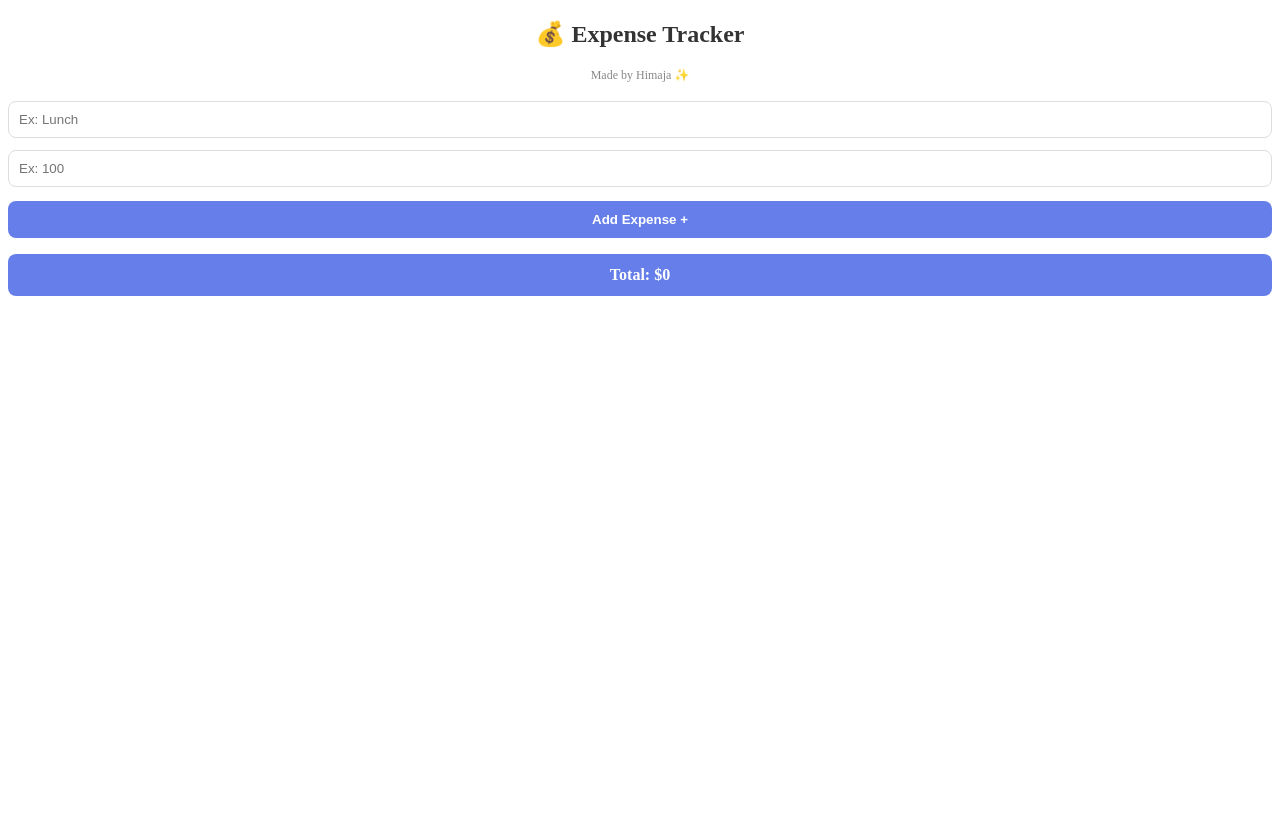
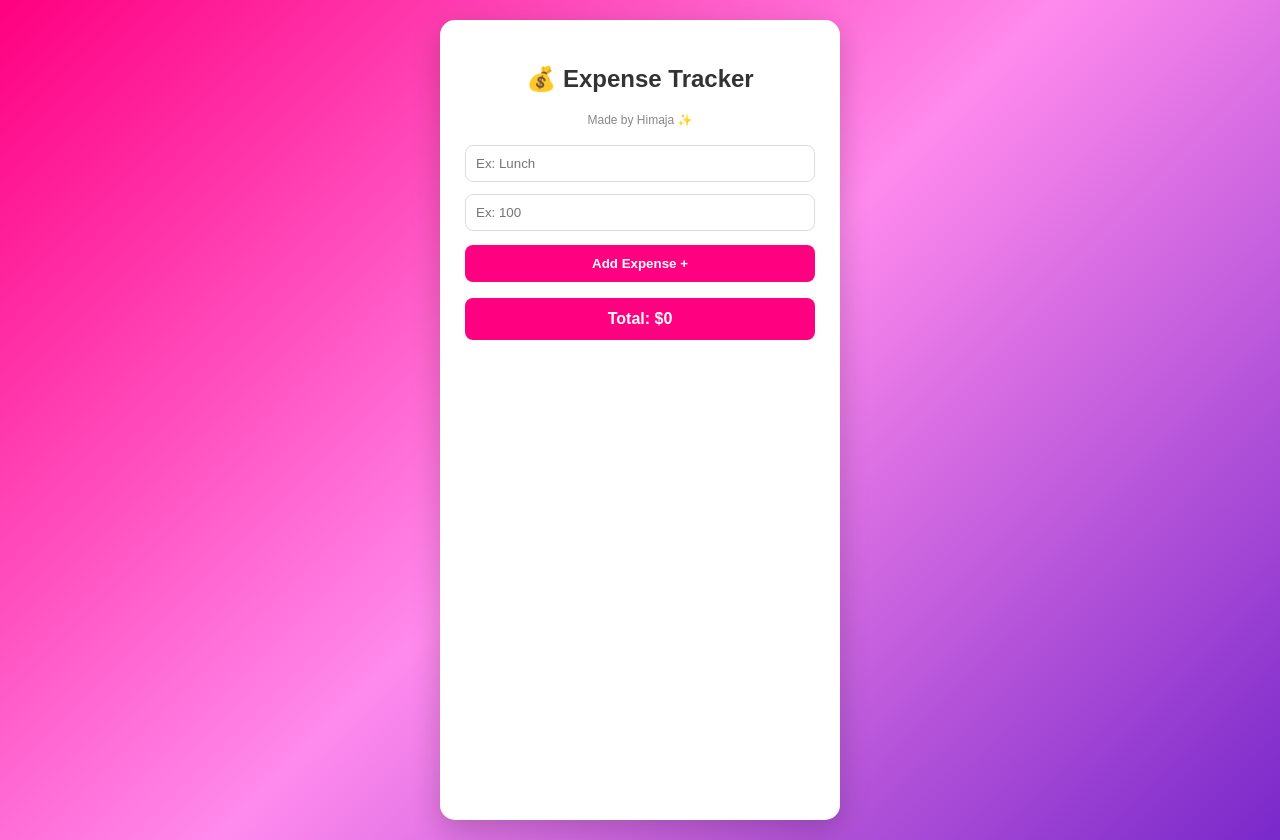
Before and after one commit to himaja-codes/My-first-project, a plain HTML site: page index.html in a window 1280 px wide. Before the commit the page ends 800 px from the top, so only its background shows below. Drawn offline with Linux system fonts and the light colour scheme.

Commit message:
Enhance styling and button color in index.html
Updated styles and button color for better aesthetics.

```diff
--- a/index.html
+++ b/index.html
@@ -3,14 +3,14 @@
 <head>
 <meta name="viewport" content="width=device-width, initial-scale=1.0">
 <title>Himaja's Expense Tracker</title>
-<style>
-background:linear-gradient(135deg,#ff0080,#ff8aed,#7928ca)font-family:Arial;display:flex;justify-content:center;padding:20px;min-height:100vh;margin:0}
+ <style>
+body{background:linear-gradient(135deg,#ff0080,#ff8aed,#7928ca);font-family:Arial;display:flex;justify-content:center;padding:20px;min-height:100vh;margin:0}
 .card{background:white;padding:25px;border-radius:15px;width:350px;box-shadow:0 10px 30px rgba(0,0,0,0.2)}
 h2{text-align:center;color:#333}
 input{width:100%;padding:10px;margin:6px 0;border:1px solid #ddd;border-radius:8px;box-sizing:border-box}
-button{width:100%;padding:11px;background:#667eea;color:white;border:none;border-radius:8px;font-weight:bold;margin-top:8px;cursor:pointer}
-li{background:#f5f5ff;padding:8px 10px;margin:5px 0;border-radius:6px;list-style:none}
-.total{background:#667eea;color:white;padding:12px;border-radius:8px;text-align:center;margin-top:15px;font-weight:bold}
+button{width:100%;padding:11px;background:#ff0080;color:white;border:none;border-radius:8px;font-weight:bold;margin-top:8px;cursor:pointer}
+li{background:#ffe6f3;padding:8px 10px;margin:5px 0;border-radius:6px;list-style:none}
+.total{background:#ff0080;color:white;padding:12px;border-radius:8px;text-align:center;margin-top:15px;font-weight:bold}
 ul{padding:0}
 </style>
 </head>
```
